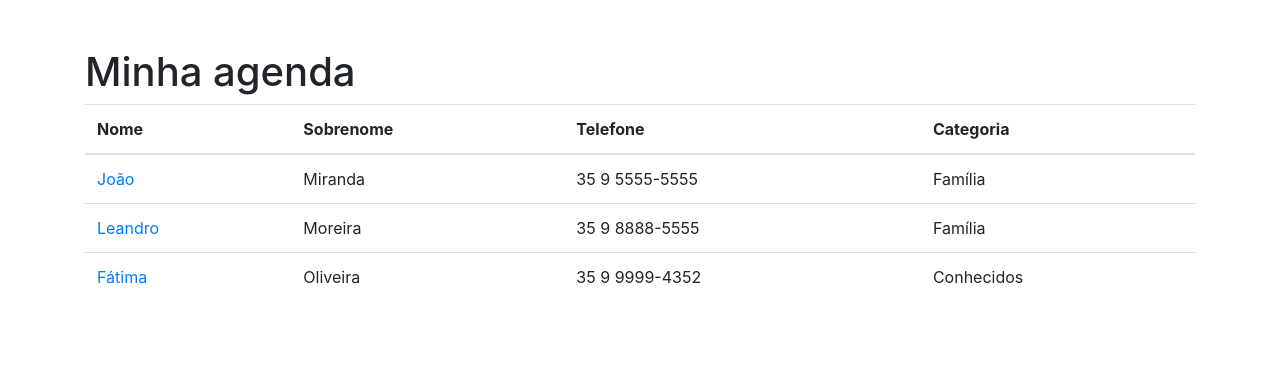
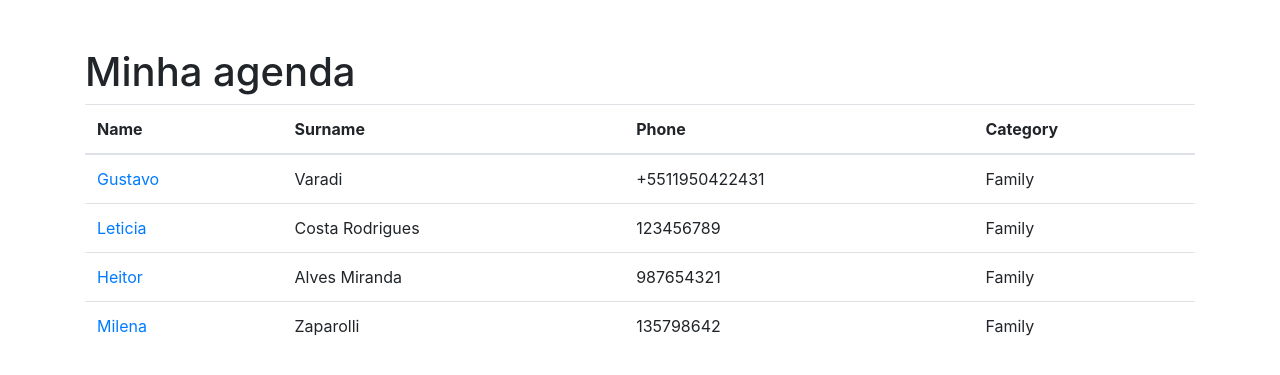
Before and after one commit to GustavoVaradi/ScheduleDjango, a Django app: page / in a window 1280 px wide. Shown: the part 56-431 px from the top of the page. Run offline with Django 4.2, Linux system fonts and the light colour scheme; data comes from the database, SQL or seed files in the repository; both versions use the stored data as it was after the commit; some libraries are stand-ins or nearby versions.

Commit message:
added views mode on home page, with all the contacs created

```diff
--- a/contacts/templates/contacts/index.html
+++ b/contacts/templates/contacts/index.html
@@ -8,37 +8,23 @@
     <table class="table">
         <thead>
             <tr>
-                <th>Nome</th>
-                <th>Sobrenome</th>
-                <th>Telefone</th>
-                <th>Categoria</th>
+                <th>Name</th>
+                <th>Surname</th>
+                <th>Phone</th>
+                <th>Category</th>
             </tr>
         </thead>
         <tbody>
-            <tr>
-                <td>
-                    <a href="#"> João</a>
-                </td>
-                <td>Miranda</td>
-                <td>35 9 5555-5555</td>
-                <td>Família</td>
-            </tr>
-            <tr>
-                <td>
-                    <a href="#"> Leandro</a>
-                </td>
-                <td>Moreira</td>
-                <td>35 9 8888-5555</td>
-                <td>Família</td>
-            </tr>
-            <tr>
-                <td>
-                    <a href="#"> Fátima</a>
-                </td>
-                <td>Oliveira</td>
-                <td>35 9 9999-4352</td>
-                <td>Conhecidos</td>
-            </tr>
+            {%  for contact in contacts %}
+                <tr>
+                    <td>
+                        <a href="#">{{ contact.name }}</a>
+                    </td>
+                    <td>{{ contact.surname }}</td>
+                    <td>{{ contact.phone }}</td>
+                    <td>{{ contact.category }}</td>
+                </tr>
+            {% endfor %}
         </tbody>
     </table>
 
--- a/contacts/views.py
+++ b/contacts/views.py
@@ -1,5 +1,9 @@
 from django.shortcuts import render
+from .models import Contacts
 
 # Create your views here.
 def index(request):
-    return render(request, 'contacts/index.html')
+    contacts = Contacts.objects.all() # semelhante a consulta all em SQL
+    return render(request, 'contacts/index.html', {
+        'contacts': contacts
+    })
```
Also changed, not shown: contacts/admin.py (+14 -1 lines), db.sqlite3.
